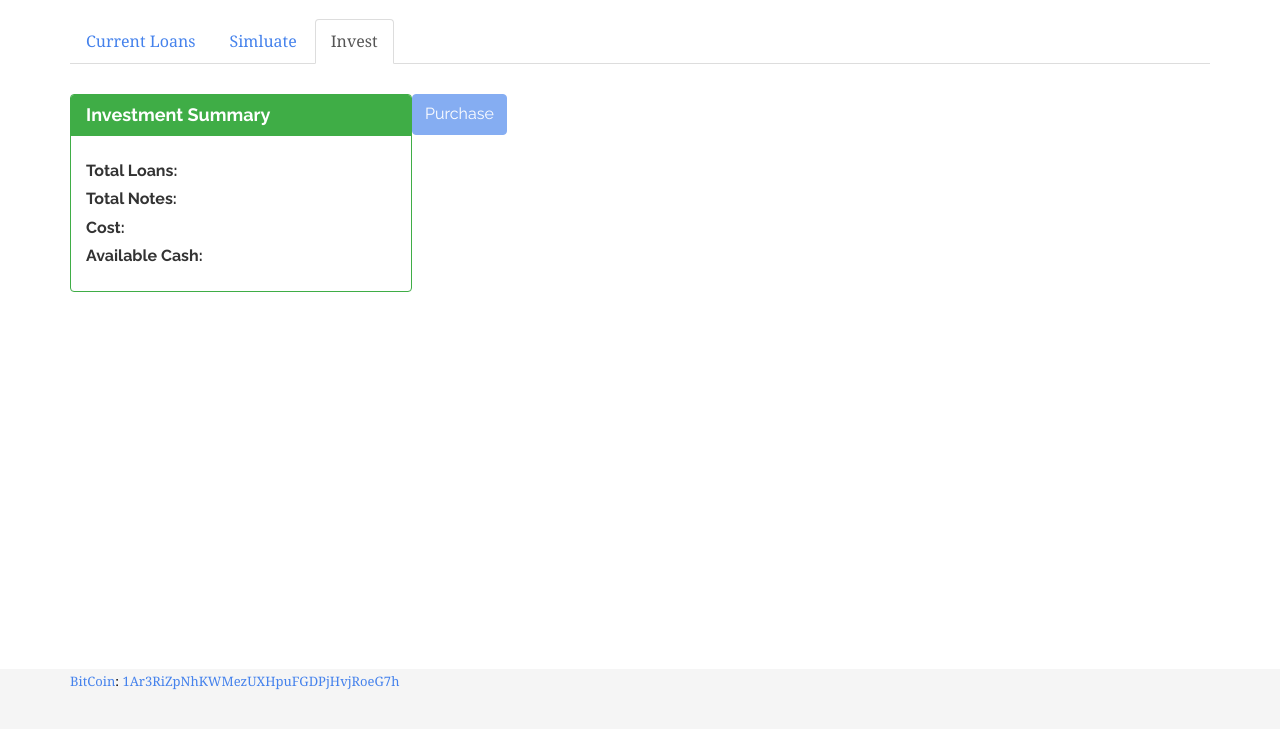
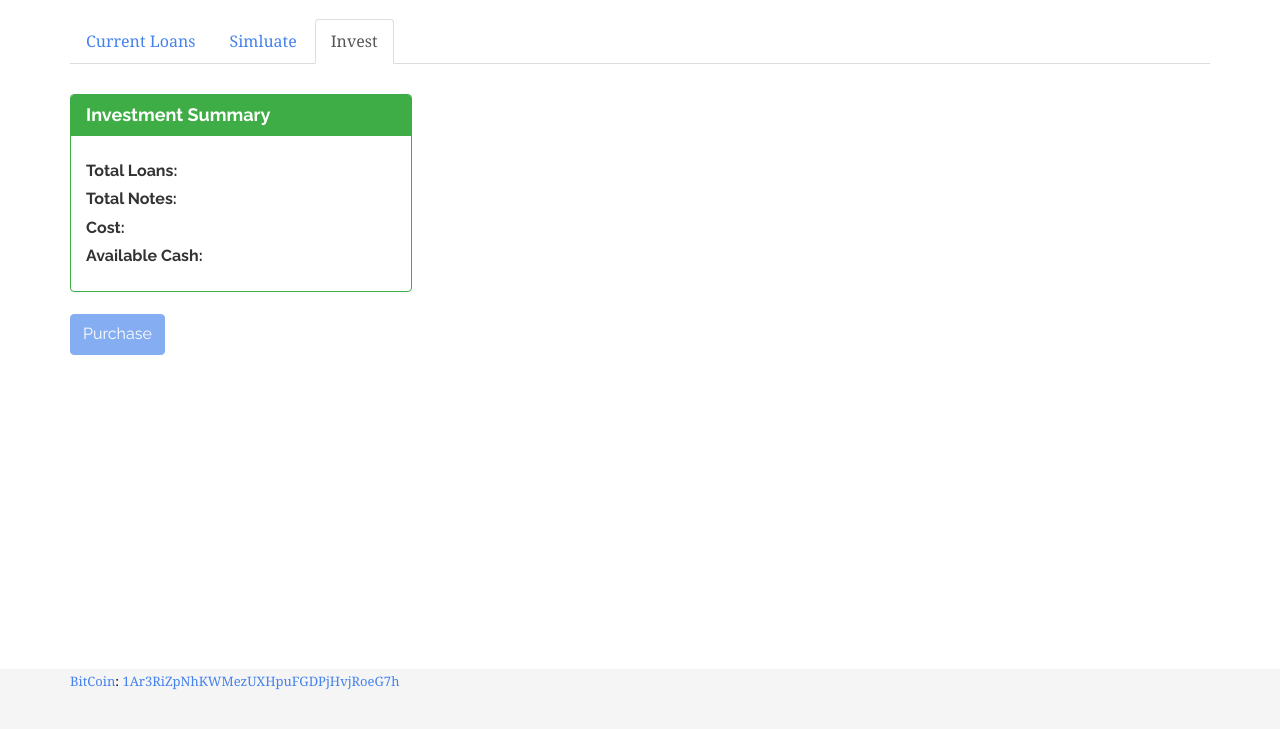
Before and after one commit to uzbit/machinelending_webapp, a Flask app: template webapp/templates/pages/lc.html in a window 1280 px wide, after a click on "Invest". Shown: the part 71-800 px from the top of the page. Run offline with Flask 2, Linux system fonts and the light colour scheme; the template is opened without the code that fills it, so the values that code supplies are empty.

Commit message:
Cleaning up some owned logic

```diff
--- a/webapp/static/js/lc_invest.js
+++ b/webapp/static/js/lc_invest.js
@@ -76,11 +76,11 @@ LendingClubInvest.prototype.createOrder = function(){
 		let val = $("#"+notesForId).val();
 		if (!isNaN(val)){
 			let numToBuy = Number(val);
-			order[loans[i]['id']] = numToBuy;
 			totalCost += 25*numToBuy;
 			if (totalCost > availableCash){
-				return [];
+				return {};
 			}
+			order[loans[i]['id']] = numToBuy;
 		}
 	}
 	return order;
@@ -130,9 +130,9 @@ LendingClubInvest.prototype.makeTable = function(){
 
 			if (col == 'numNotes'){
 				if (numToBuy > 0)
-					val = "<input id='"+notesForId+"' type='text' style='width:50px;' value='"+numToBuy+"'>";
+					val = "<input id='"+notesForId+"' type='text' style='width:55px;' value='"+numToBuy+"'>";
 				else
-					val = "<input id='"+notesForId+"' type='text' style='width:50px;' value='owned'>";
+					val = "<input id='"+notesForId+"' type='text' style='width:55px;' value='owned'>";
 			}
 			if (col == 'id'){
 				val = "<a target='_blank' href='https://www.lendingclub.com/browse/loanDetail.action?loan_id="+val+"'>"+val+"</a>";
@@ -171,21 +171,19 @@ LendingClubInvest.prototype.makeTable = function(){
 };
 
 LendingClubInvest.prototype.openConfirmationDialog = function(){
-	console.log("open");
 	lcInvest.setupConfirmationDialog();
 	$(lcInvest.lcConfirmDialog).dialog("open");
 };
 
 LendingClubInvest.prototype.addPurchaseButtonListener = function(){
-	console.log("addlistener");
 	$(this.lcPurchaseButton).bind("click", this.openConfirmationDialog);
 };
 
 LendingClubInvest.prototype.setupConfirmationDialog = function(){
 	let order = lcInvest.createOrder();
 	let buttons = [];
-	console.log(order);
-	if (order.length == 0){
+	console.log(order.length);
+	if ($.isEmptyObject(order)){
 		$(lcInvest.lcConfirmDialog).html("Insufficient funds or invalid order.");
 		buttons = [
 			{
--- a/webapp/templates/partials/lc_invest.html
+++ b/webapp/templates/partials/lc_invest.html
@@ -18,7 +18,7 @@
 	</div>
 
 </div>
-<input id="lcPurchaseButton" type="submit" value="Purchase" class="btn btn-primary"
+<input id="lcPurchaseButton" type="submit" value="Purchase" class="btn btn-primary" style="float: left; clear: left;"
 	{% if not current_user.is_authenticated %}
 		disabled
 	{% endif %}
```
